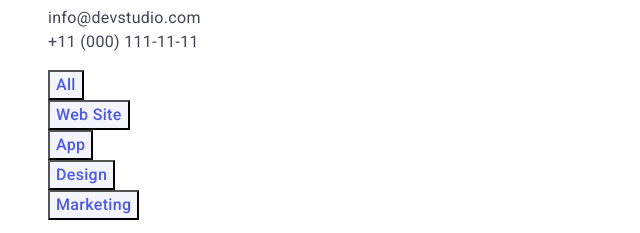
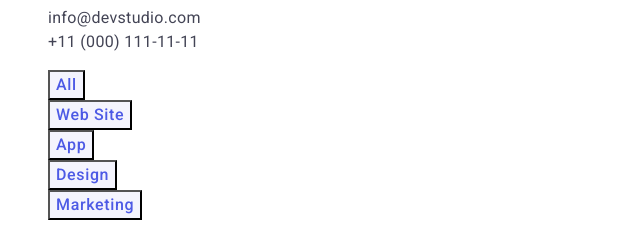
Before and after one commit to yevheniidatsenko/goit-markup-hw-02, a plain HTML site: page portfolio.html in a window 1280 px wide. Shown: the part 130-363 px from the top of the page, 0-640 px from the left. Drawn offline with Linux system fonts and the light colour scheme; a web font is replaced by a local one.

Commit message:
Update styles.css

```diff
--- a/css/styles.css
+++ b/css/styles.css
@@ -215,7 +215,7 @@ body {
   font-weight: 500;
   font-size: 16px;
   line-height: 1.5;
-  letter-spacing: 0.02em;
+  letter-spacing: 0.04em;
   cursor: pointer;
 }
 
```
